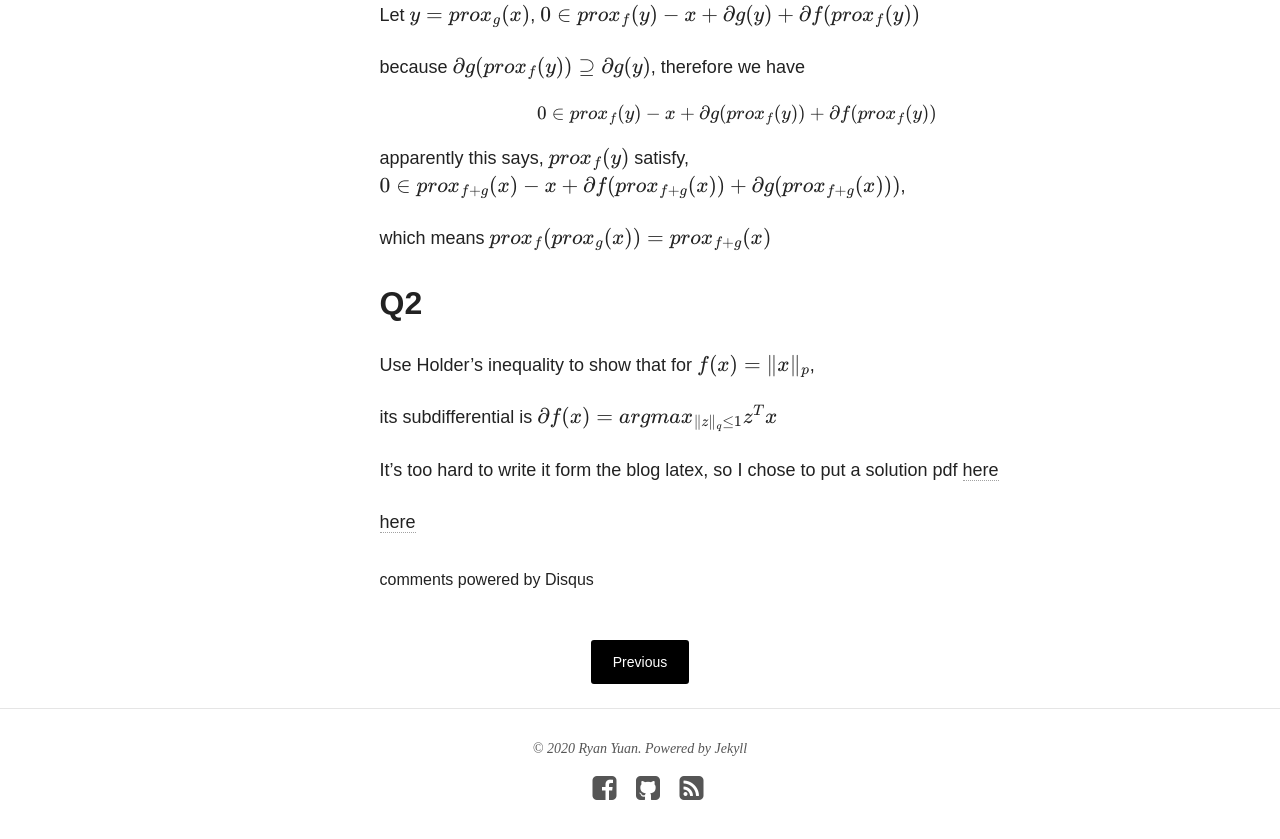
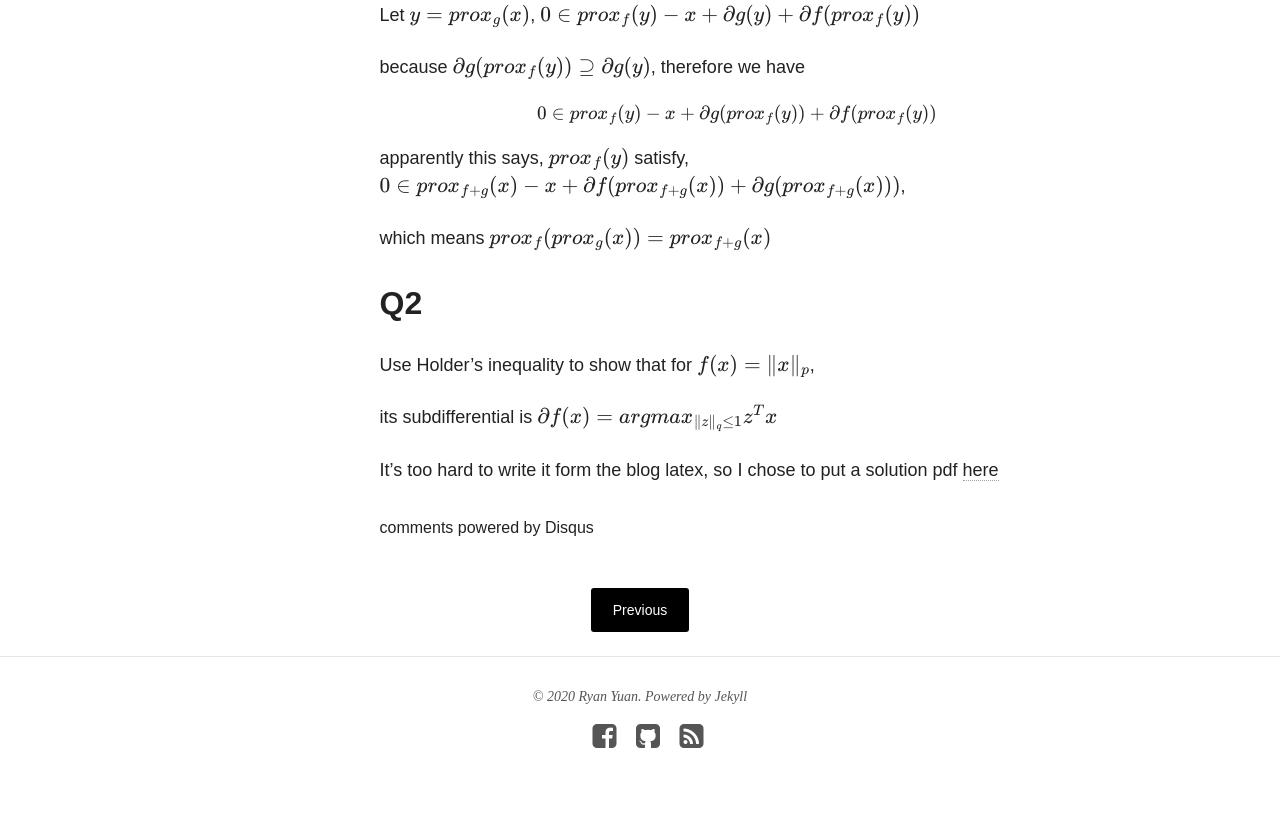
Before and after one commit to ryanyuan42/ryanyuan42.github.io, a Jekyll site: the page built from _posts/2020-03-16-proximal.markdown, in a window 1280 px wide and 900 px high, scrolled down 1291 px. Shown: the top 839 px of the window. Built offline with Jekyll 4.4.1, drawn with Linux system fonts in a browser that asks for light colours; nearby versions of some CDN libraries; formulas are drawn with MathJax 3; comment, search, counter and statistics services are not loaded.

Commit message:
Update 2020-03-16-proximal.markdown

```diff
--- a/_posts/2020-03-16-proximal.markdown
+++ b/_posts/2020-03-16-proximal.markdown
@@ -50,5 +50,3 @@ Use Holder's inequality to show that for $$f(x)=\|x\|_p$$,
 its subdifferential is $$\partial f(x) = argmax_{\|z\|_q \leq 1} z^T x$$
 
 It's too hard to write it form the blog latex, so I chose to put a solution pdf [here](https://github.com/ryanyuan42/ryanyuan42.github.io/blob/master/assets/convex_opt_hw2.pdf)
-
-<a href="https://github.com/ryanyuan42/ryanyuan42.github.io/blob/master/assets/convex_opt_hw2.pdf" target="_blank">here</a>
```
